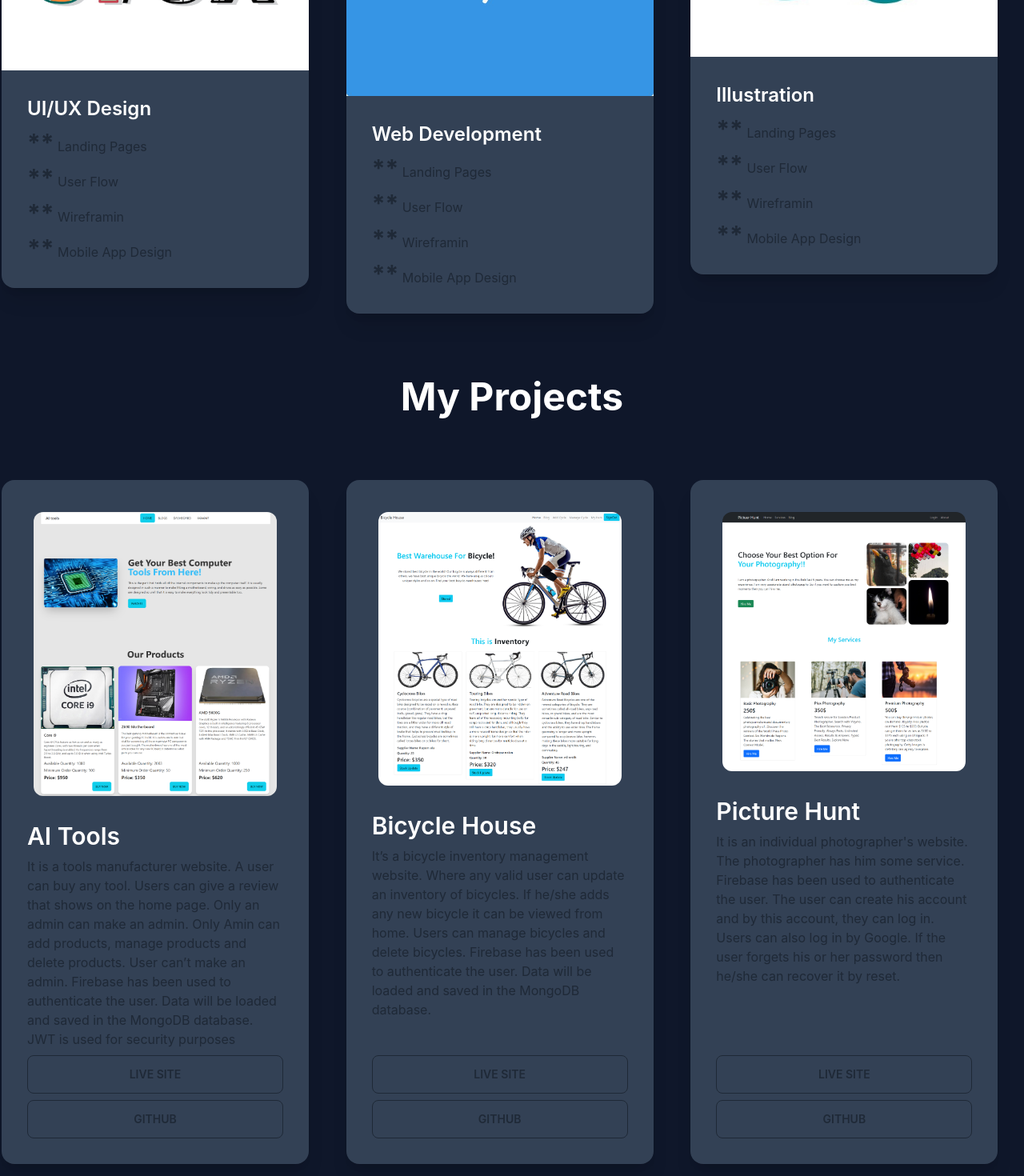
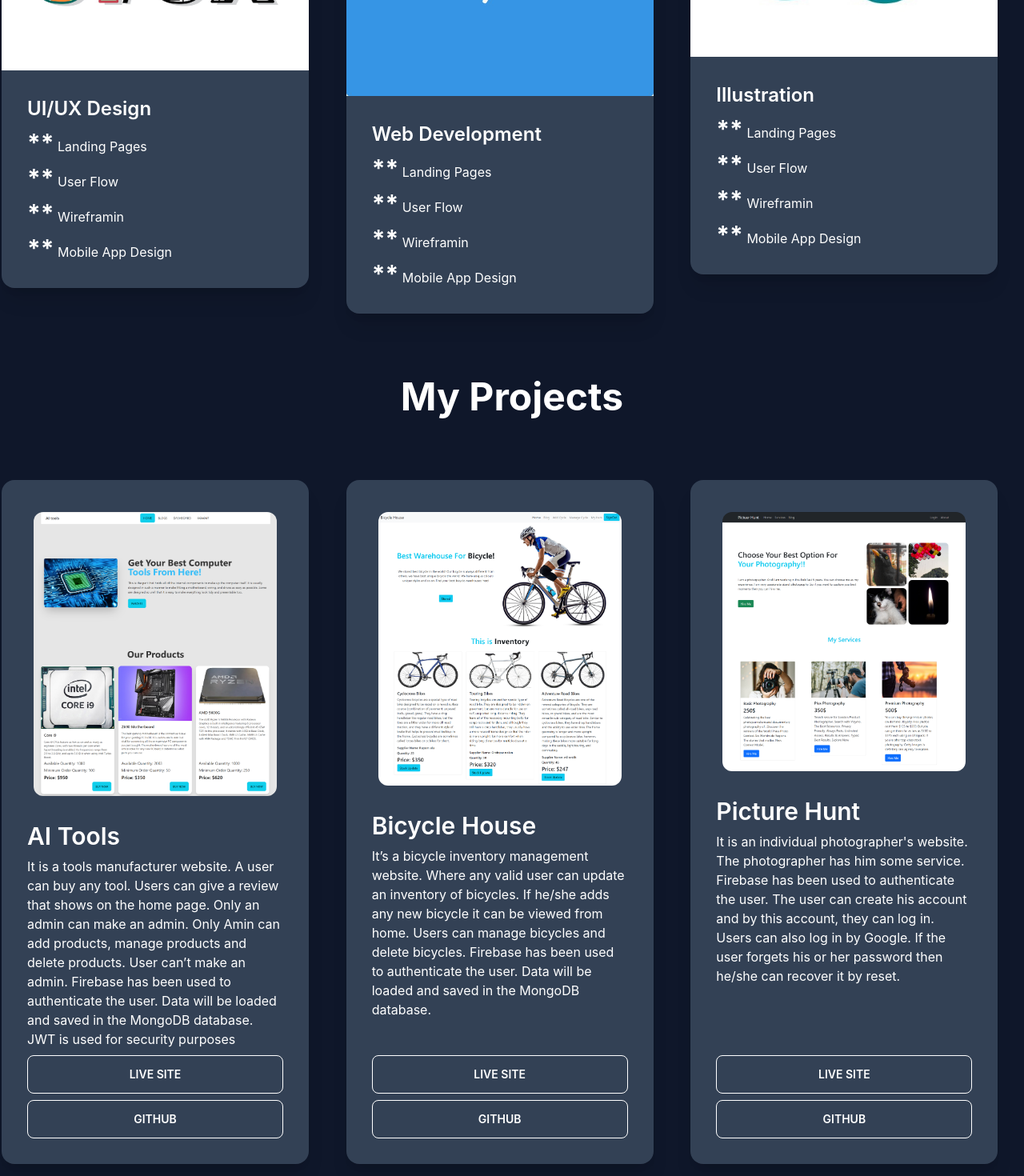
Before and after one commit to pritom48/my-portfolio, a React (Create React App) app: page / in a window 1280 px wide. Shown: the part 1240-2710 px from the top of the page at 80% size. Built offline with nearby package versions, Linux system fonts and the light colour scheme.

Commit message:
add color text

```diff
--- a/src/Pages/Home/Projects.js
+++ b/src/Pages/Home/Projects.js
@@ -12,33 +12,33 @@ const Projects = () => {
                     <figure class="px-10 pt-10">
                         <img src={AiTools} alt="Shoes" class="rounded-xl" />
                     </figure>
-                    <div class="card-body ">
+                    <div class="card-body text-white">
                         <h2 class="card-title text-3xl text-white">AI Tools</h2>
                         <p>It is a tools manufacturer website. A user can buy any tool. Users can give a review that shows on the home page. Only an admin can make an admin. Only Amin can add products, manage products and delete products. User can’t make an admin. Firebase has been used to authenticate the user. Data will be loaded and saved in the MongoDB database. JWT is used for security purposes</p>
-                        <button class="btn btn-outline"><a href="https://computer-tools-502a0.web.app/">Live Site</a></button>
-                        <button class="btn btn-outline"><a href="https://github.com/pritom48/ass-12-computer-tools">Github</a></button>
+                        <button class="btn btn-outline text-white"><a href="https://computer-tools-502a0.web.app/">Live Site</a></button>
+                        <button class="btn btn-outline text-white"><a href="https://github.com/pritom48/ass-12-computer-tools">Github</a></button>
                     </div>
                 </div>
                 <div class="card w-96 bg-slate-700 shadow-xl">
                     <figure class="px-10 pt-10">
                         <img src={bicycle} alt="Shoes" class="rounded-xl" />
                     </figure>
-                    <div class="card-body">
+                    <div class="card-body text-white">
                         <h2 class="card-title text-3xl text-white">Bicycle House</h2>
                         <p>It’s a bicycle inventory management website. Where any valid user can update an inventory of bicycles. If he/she adds any new bicycle it can be viewed from home. Users can manage bicycles and delete bicycles. Firebase has been used to authenticate the user. Data will be loaded and saved in the MongoDB database.</p>
-                        <button class="btn btn-outline"><a href="https://bicycle-house-cda08.web.app/">Live Site</a></button>
-                        <button class="btn btn-outline"><a href="https://github.com/pritom48/ass-11-bicycle-house-client">Github</a></button>
+                        <button class="btn btn-outline text-white"><a href="https://bicycle-house-cda08.web.app/">Live Site</a></button>
+                        <button class="btn btn-outline text-white"><a href="https://github.com/pritom48/ass-11-bicycle-house-client">Github</a></button>
                     </div>
                 </div>
                 <div class="card w-96 bg-slate-700 shadow-xl">
                     <figure class="px-10 pt-10">
                         <img src={photohunt} alt="Shoes" class="rounded-xl" />
                     </figure>
-                    <div class="card-body">
+                    <div class="card-body text-white">
                         <h2 class="card-title text-3xl text-white">Picture Hunt</h2>
                         <p>It is an individual photographer's website. The photographer has him some service.  Firebase has been used to authenticate the user. The user can create his account and by this account, they can log in. Users can also log in by Google. If the user forgets his or her password then he/she can recover it by reset.</p>
-                        <button class="btn btn-outline"><a href="https://photo-hunter-cb937.web.app/">Live Site</a></button>
-                        <button class="btn btn-outline"><a href="https://github.com/pritom48/picture-hunt">Github</a></button>
+                        <button class="btn btn-outline text-white"><a href="https://photo-hunter-cb937.web.app/">Live Site</a></button>
+                        <button class="btn btn-outline text-white"><a href="https://github.com/pritom48/picture-hunt">Github</a></button>
 
                     </div>
                 </div>
--- a/src/Pages/Home/Services.js
+++ b/src/Pages/Home/Services.js
@@ -11,7 +11,7 @@ const Services = () => {
                 <div>
                     <div class="card w-96 bg-slate-700 shadow-xl">
                         <figure><img src={uiux} alt="Shoes" /></figure>
-                        <div class="card-body">
+                        <div class="card-body text-white">
                             <h2 class="card-title text-2xl text-white">
                                 UI/UX Design
                             </h2>
@@ -25,7 +25,7 @@ const Services = () => {
                 <div>
                     <div class="card w-96 bg-slate-700 shadow-xl">
                         <figure><img src={webdev} alt="Shoes" /></figure>
-                        <div class="card-body">
+                        <div class="card-body text-white">
                             <h2 class="card-title text-2xl text-white">
                                 Web Development
                             </h2>
@@ -39,7 +39,7 @@ const Services = () => {
                 <div>
                     <div class="card w-96 bg-slate-700 shadow-xl">
                         <figure><img src={illas} alt="Shoes" /></figure>
-                        <div class="card-body">
+                        <div class="card-body text-white">
                             <h2 class="card-title text-2xl text-white">
                                 Illustration
                             </h2>
--- a/src/Shared/Navbar.js
+++ b/src/Shared/Navbar.js
@@ -33,7 +33,7 @@ const Navbar = () => {
             <div class="navbar-end">
                 <button
                     class="btn btn-outline">
-                    <a href={require("../img/PRITOM_DAS_JUINOR_WEB_DEVELOPER.pdf")} download="Pritom_Resume">Download Resume</a>
+                    <a className='text-white' href={require("../img/PRITOM_DAS_JUINOR_WEB_DEVELOPER.pdf")} download="Pritom_Resume">Download Resume</a>
                 </button>
 
             </div>
```
